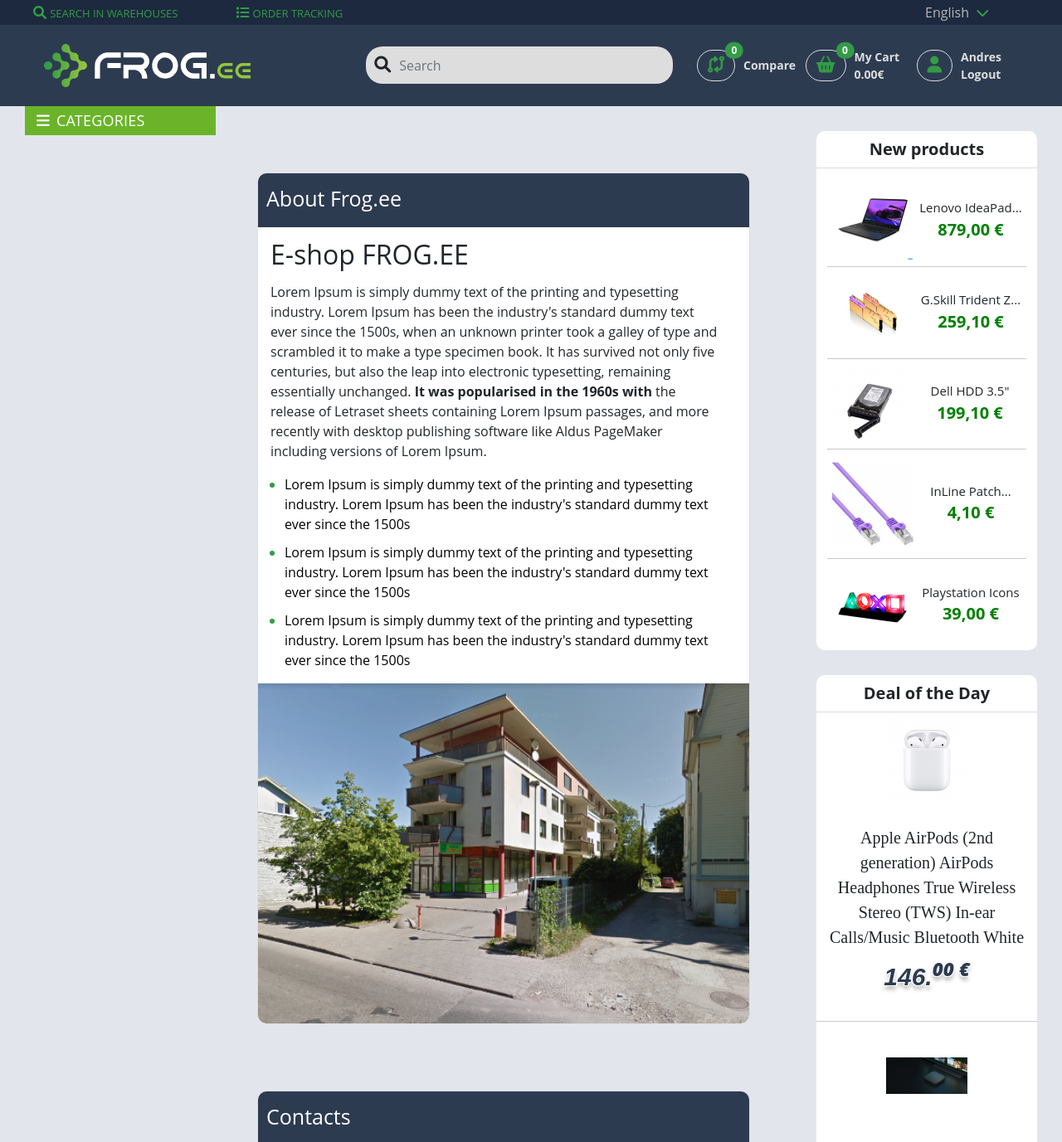
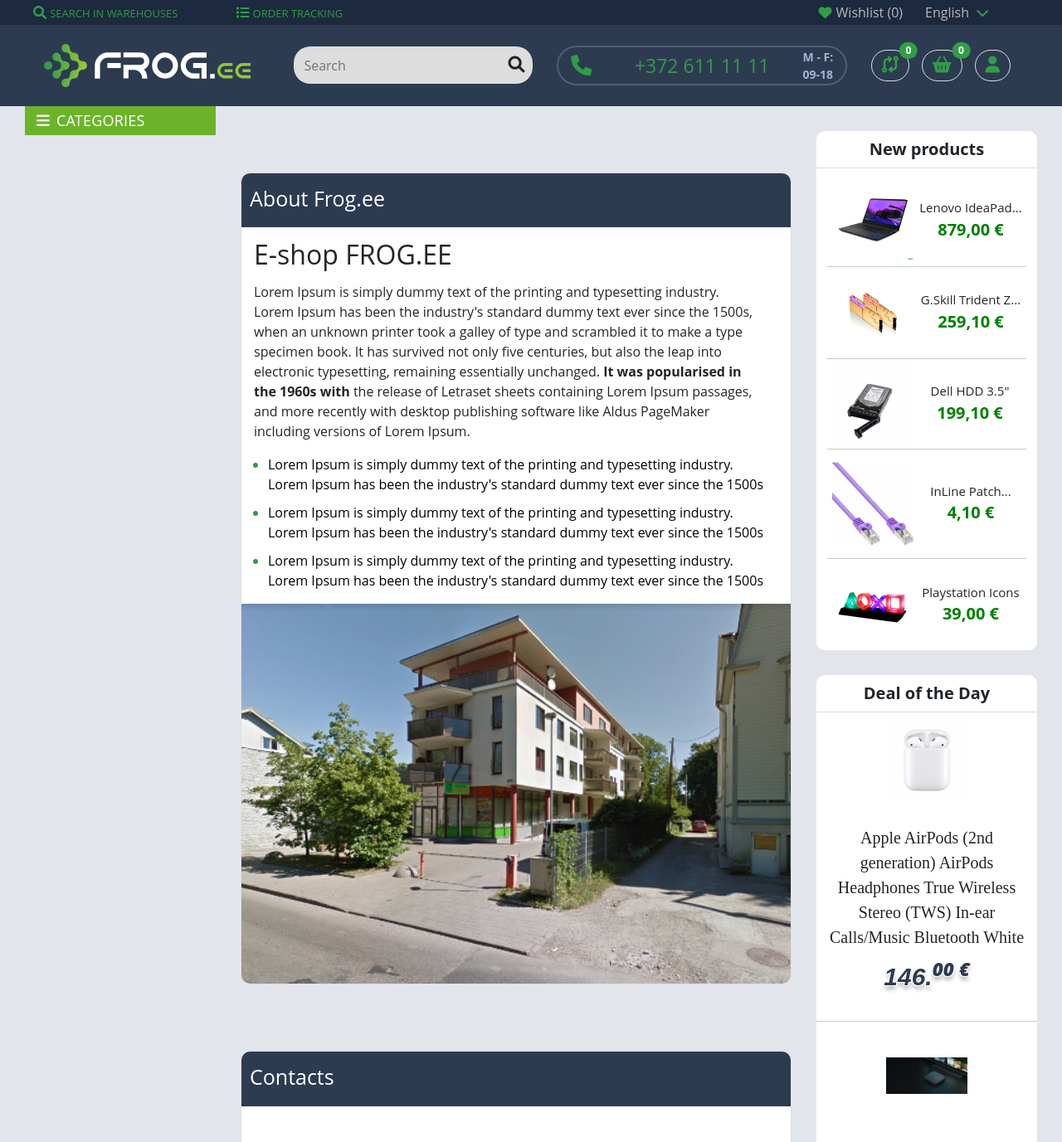
Before and after one commit to Artem-Stryzhakov/Frogest-Layout, a PHP site: page / in a window 1280 px wide. Shown: the top 1377 px of the page at 83% size. Run offline with PHP 8.4, Linux system fonts and the light colour scheme.

Commit message:
Working on it.

```diff
--- a/css/style.css
+++ b/css/style.css
@@ -85,10 +85,28 @@
   -webkit-box-pack: right;
       -ms-flex-pack: right;
           justify-content: right;
-  gap: 5px;
+  gap: 15px;
   width: -webkit-max-content;
   width: -moz-max-content;
   width: max-content;
+}
+.top-header .switch-language .wishlist-dom {
+  display: -webkit-box;
+  display: -ms-flexbox;
+  display: flex;
+  -webkit-box-align: center;
+      -ms-flex-align: center;
+          align-items: center;
+  gap: 5px;
+  text-decoration: none;
+  color: rgb(184, 184, 184);
+  height: 15px;
+}
+.top-header .switch-language .wishlist-dom i {
+  color: rgb(50, 156, 70);
+}
+.top-header .switch-language .wishlist-dom p {
+  margin-top: 15px;
 }
 .top-header .switch-language .btn {
   border: none;
@@ -152,10 +188,11 @@
   background-color: #2d3b51;
 }
 nav .container-fluid {
+  position: relative;
   padding: 15px;
 }
 nav .container-fluid .navbar-toggler {
-  border-color: #ddd;
+  background-color: rgb(50, 156, 70);
 }
 nav .container-fluid .navbar-toggler i {
   color: #ddd;
@@ -191,36 +228,30 @@
     width: 75%;
   }
 }
-@media screen and (min-width: 992px) and (max-width: 1245px) {
-  nav .container-fluid #navbarSupportedContent .form-inputs {
-    margin-right: 50px;
+@media screen and (min-width: 992px) and (max-width: 1229px) {
+  nav .container-fluid #navbarSupportedContent .form-inputs, nav .container-fluid #navbarSupportedContent .form-control, nav .container-fluid #navbarSupportedContent .form-inputs i {
+    display: none;
   }
 }
 @media screen and (min-width: 992px) {
   nav .container-fluid #navbarSupportedContent .form-inputs {
     position: relative;
+    width: 30%;
   }
-}
-@media screen and (min-width: 992px) {
   nav .container-fluid #navbarSupportedContent .form-inputs .form-control {
     height: 45px;
-    width: 370px;
     border-radius: 20px;
     border: none;
-    padding-left: 40px;
     background-color: #ddd;
+    color: #2d3b51;
   }
-}
-@media screen and (min-width: 992px) {
   nav .container-fluid #navbarSupportedContent .form-inputs .form-control:focus {
     -webkit-box-shadow: none;
             box-shadow: none;
   }
-}
-@media screen and (min-width: 992px) {
   nav .container-fluid #navbarSupportedContent .form-inputs i {
     position: absolute;
-    left: 10px;
+    right: 10px;
     top: 12px;
     font-size: 20px;
   }
@@ -326,7 +357,10 @@
   -webkit-box-align: center;
       -ms-flex-align: center;
           align-items: center;
-  gap: 15px;
+  -webkit-box-pack: center;
+      -ms-flex-pack: center;
+          justify-content: center;
+  gap: 3px 15px;
 }
 .nav-button .user-button-container {
   display: -webkit-box;
@@ -376,17 +410,9 @@
   font-size: 20px;
 }
 
-@media screen and (min-width: 1525px) {
+@media screen and (min-width: 991px) {
   .phone-number {
-    display: -webkit-box;
-    display: -ms-flexbox;
-    display: flex;
-    width: 370px;
-  }
-}
-@media screen and (max-width: 1525px) {
-  .phone-number {
-    display: none;
+    width: 350px;
   }
 }
 @media screen and (max-width: 991px) {
@@ -399,17 +425,20 @@
   }
 }
 .phone-number {
+  display: -webkit-box;
+  display: -ms-flexbox;
+  display: flex;
   position: relative;
   gap: 15px;
   -webkit-box-align: center;
       -ms-flex-align: center;
           align-items: center;
+  -webkit-box-pack: center;
+      -ms-flex-pack: center;
+          justify-content: center;
   padding: 5px 10px;
   border: 2px solid #4D5E79;
   border-radius: 30px;
-  -webkit-box-pack: center;
-      -ms-flex-pack: center;
-          justify-content: center;
 }
 .phone-number .phone-icon {
   position: absolute;
@@ -419,7 +448,7 @@
 }
 .phone-number .number a {
   color: rgb(50, 156, 70);
-  font-size: 25px;
+  font-size: 23px;
   text-decoration: none;
 }
 .phone-number .work-days {
@@ -486,8 +506,8 @@
 }
 
 .infoContainers {
-  margin-right: 50px;
-  margin-left: 50px;
+  margin-right: 30px;
+  margin-left: 30px;
   margin-top: 80px;
   border: 1px solid #ddd;
   background-color: white;
--- a/index.html
+++ b/index.html
@@ -20,13 +20,6 @@
     <title>About</title>
 </head>
 <body>
-    <button
-            type="button"
-            class="btn btn-floating btn-lg"
-            id="btn-back-to-top"
-    >
-        <i class="fas fa-arrow-up"></i>
-    </button>
     <header>
         <div class="top-header">
             <div class="secondary-functions">
@@ -41,7 +34,14 @@
                 </a>
             </div>
             <div class="switch-language dropdown-center">
-                <button class="btn dropdown" type="button" data-bs-toggle="dropdown" aria-expanded="false">
+                <a href="" class="wishlist-dom">
+                    <i class="fa-solid fa-heart"></i>
+                    <p>
+                        Wishlist
+                        <span>(0)</span>
+                    </p>
+                </a>
+                <button class="btn dropdown-center" type="button" data-bs-toggle="dropdown" aria-expanded="false">
                     <span class="language-name">English</span>
                     <i class="fa-sharp fa-solid fa-chevron-down"></i>
                 </button>
@@ -57,16 +57,25 @@
         </div>
         <nav class="navbar navbar-expand-lg">
             <div class="container-fluid">
-                <img src="images/logo.svg" alt="...">
-                <button class="navbar-toggler" type="button" data-bs-toggle="collapse" data-bs-target="#navbarSupportedContent" aria-controls="navbarSupportedContent" aria-expanded="false" aria-label="Toggle navigation">
+                <button class="navbar-toggler" type="button" data-bs-toggle="collapse" data-bs-target="#navbarSupportedContent"
+                        aria-controls="navbarSupportedContent" aria-expanded="false" aria-label="Toggle navigation">
                     <i class="fa fa-bars" aria-hidden="true"></i>
                 </button>
+                <img src="images/logo.svg" alt="...">
+
                 <div class="collapse navbar-collapse" id="navbarSupportedContent">
                     <div class="d-flex form-inputs">
                         <i class="fa-solid fa-magnifying-glass"></i>
                         <input class="form-control" type="text" placeholder="Search">
                     </div>
                     <div class="switch-language-in-mobile dropdown-center">
+                        <a href="" class="wishlist-dom">
+                            <i class="fa-solid fa-heart"></i>
+                            <p>
+                                Wishlist
+                                <span>(0)</span>
+                            </p>
+                        </a>
                         <button class="btn dropdown" type="button" data-bs-toggle="dropdown" aria-expanded="false">
                             <span class="language-name">English</span>
                             <i class="fa-sharp fa-solid fa-chevron-down"></i>
@@ -1795,6 +1804,13 @@
             </div>
         </div>
     </div>
+    <button
+            type="button"
+            class="btn btn-floating btn-lg"
+            id="btn-back-to-top"
+    >
+        <i class="fas fa-arrow-up"></i>
+    </button>
     <footer>
         <div class="footer-content">
             <div class="logoFooter">
--- a/sass/mixins.sass
+++ b/sass/mixins.sass
@@ -50,8 +50,8 @@
         border-bottom-left-radius: 10px
 
 @mixin infopagesDisplay
-  margin-right: 50px
-  margin-left: 50px
+  margin-right: 30px
+  margin-left: 30px
   margin-top: 80px
   border: 1px solid $lineColor
   background-color: white
--- a/sass/style.sass
+++ b/sass/style.sass
@@ -70,8 +70,22 @@
     right: 6%
     align-items: center
     justify-content: right
-    gap: 5px
+    gap: 15px
     width: max-content
+
+    .wishlist-dom
+      display: flex
+      align-items: center
+      gap: 5px
+      text-decoration: none
+      color: rgb(184, 184, 184)
+      height: 15px
+
+      i
+        color: $mainColor
+
+      p
+        margin-top: 15px
 
     .btn
       border: none
@@ -126,10 +154,12 @@
   background-color: $secondColor
 
   .container-fluid
+    position: relative
     padding: 15px
 
     .navbar-toggler
-      border-color: $lineColor
+      background-color: $mainColor
+
       i
         color: $lineColor
 
@@ -159,31 +189,31 @@
         gap: 3%
         width: 75%
 
-        @media screen and (max-width: 1245px)
-          .form-inputs
-            margin-right: 50px
+        @media screen and (max-width: 1229px)
+          .form-inputs, .form-control, .form-inputs i
+            display: none
 
         .form-inputs
           position: relative
+          width: 30%
 
-        .form-inputs .form-control
-          height: 45px
-          width: 370px
-          border-radius: 20px
-          border: none
-          padding-left: 40px
-          background-color: $lineColor
+          .form-control
+            height: 45px
+            border-radius: 20px
+            border: none
+            background-color: $lineColor
+            color: $secondColor
 
-        .form-inputs .form-control:focus
-          box-shadow: none
+          .form-control:focus
+            box-shadow: none
 
-        .form-inputs i
-          position: absolute
-          left: 10px
-          top: 12px
-          font-size: 20px
+          i
+            position: absolute
+            right: 10px
+            top: 12px
+            font-size: 20px
 
-          // Categories in a small window
+      // Categories in a small window
       @media screen and (max-width: 991px)
         .nav-categories
           display: inherit
@@ -234,7 +263,8 @@
   display: flex
   width: fit-content
   align-items: center
-  gap: 15px
+  justify-content: center
+  gap: 3px 15px
 
   .user-button-container
     display: flex
@@ -273,14 +303,9 @@
     font-size: 20px
 
 // The PHONE NUMBER in HEADER...
-@media screen and (min-width: 1525px)
+@media screen and (min-width: 991px)
   .phone-number
-    display: flex
-    width: 370px
-
-@media screen and (max-width: 1525px)
-  .phone-number
-    display: none
+    width: 350px
 
 @media screen and (max-width: 991px)
   .phone-number
@@ -289,13 +314,14 @@
     max-width: 370px
 
 .phone-number
+  display: flex
   position: relative
   gap: 15px
   align-items: center
+  justify-content: center
   padding: 5px 10px
   border: 2px solid #4D5E79
   border-radius: 30px
-  justify-content: center
 
   .phone-icon
     position: absolute
@@ -305,7 +331,7 @@
 
   .number a
     color: $mainColor
-    font-size: 25px
+    font-size: 23px
     text-decoration: none
 
   .work-days
@@ -479,88 +499,91 @@
   .left-column
     margin-left: 30px
 
-  // ===== CATEGORIES LIST ====== //
+    // ===== CATEGORIES LIST ====== //
+    @media screen and (max-width: 1230px)
+      .categories
+        margin-top: 30px
 
-  .categories
-    background-color: #6bb42a
-    height: 35px
-    width: 230px
+    .categories
+      background-color: #6bb42a
+      height: 35px
+      width: 230px
 
-    &:hover
+      &:hover
+        .list-of-categories
+          display: inherit
+
+      .categories-dom
+        display: flex
+        align-items: center
+        gap: 8px
+        float: none
+        line-height: 24px
+        font-weight: 500
+        font-size: 18px
+        color: #ffffff
+        letter-spacing: 0.2px
+        margin: 0
+        padding: 9px 14px
+        width: 100%
+        height: 100%
+
       .list-of-categories
-        display: inherit
+        display: none
+        background-color: white
+        @include categories_theme
 
-    .categories-dom
-      display: flex
-      align-items: center
-      gap: 8px
-      float: none
-      line-height: 24px
-      font-weight: 500
-      font-size: 18px
-      color: #ffffff
-      letter-spacing: 0.2px
-      margin: 0
-      padding: 9px 14px
-      width: 100%
-      height: 100%
+        li
+          transition: 0.5s ease-in-out
 
-    .list-of-categories
-      display: none
-      background-color: white
-      @include categories_theme
+          &:hover
+            background-color: rgb(236, 255, 221)
 
-      li
-        transition: 0.5s ease-in-out
+        .product-category
+          position: relative
+          display: flex
 
-        &:hover
-          background-color: rgb(236, 255, 221)
+          &:hover
+            .underlist-product
+              display: inherit
 
-      .product-category
-        position: relative
-        display: flex
+          .underlist-product
+            display: none
+            position: absolute
+            top: 0
+            left: 100%
+            width: max-content
+            max-width: 1020px
+            height: max-content
+            background-color: white
+            box-shadow: 1px 1px 5px #777
+            border: 1px solid #ccc
+            flex-wrap: wrap
+            z-index: 999
 
-        &:hover
-          .underlist-product
-            display: inherit
+            .top-line
+              width: 100%
+              height: 15px
+              background-color: rgb(236, 255, 221)
+              text-indent: -9999px
 
-        .underlist-product
-          display: none
-          position: absolute
-          top: 0
-          left: 100%
-          width: max-content
-          max-width: 1020px
-          height: max-content
-          background-color: white
-          box-shadow: 1px 1px 5px #777
-          border: 1px solid #ccc
-          flex-wrap: wrap
-          z-index: 999
+            .category-container
+              display: flex
+              gap: 30px
+              flex-wrap: wrap
+              max-width: max-content
+              padding: 10px 15px
 
-          .top-line
-            width: 100%
-            height: 15px
-            background-color: rgb(236, 255, 221)
-            text-indent: -9999px
+              .categories-in-categories
+                h4
+                  max-width: 200px
 
-          .category-container
-            display: flex
-            gap: 30px
-            flex-wrap: wrap
-            max-width: max-content
-            padding: 10px 15px
+                p
+                  margin: 0
+                  padding: 0
 
-            .categories-in-categories
-              h4
-                max-width: 200px
-
-              p
-                margin: 0
-                padding: 0
-
-          h4 a
-            font-weight: bold
+            h4 a
+              font-weight: bold
 
   // ======================================
 
```
Also changed, not shown: other parts of css/style.css (+53 -38 lines), other parts of sass/style.sass (+33 -28 lines), script.js (+5 -10 lines).
